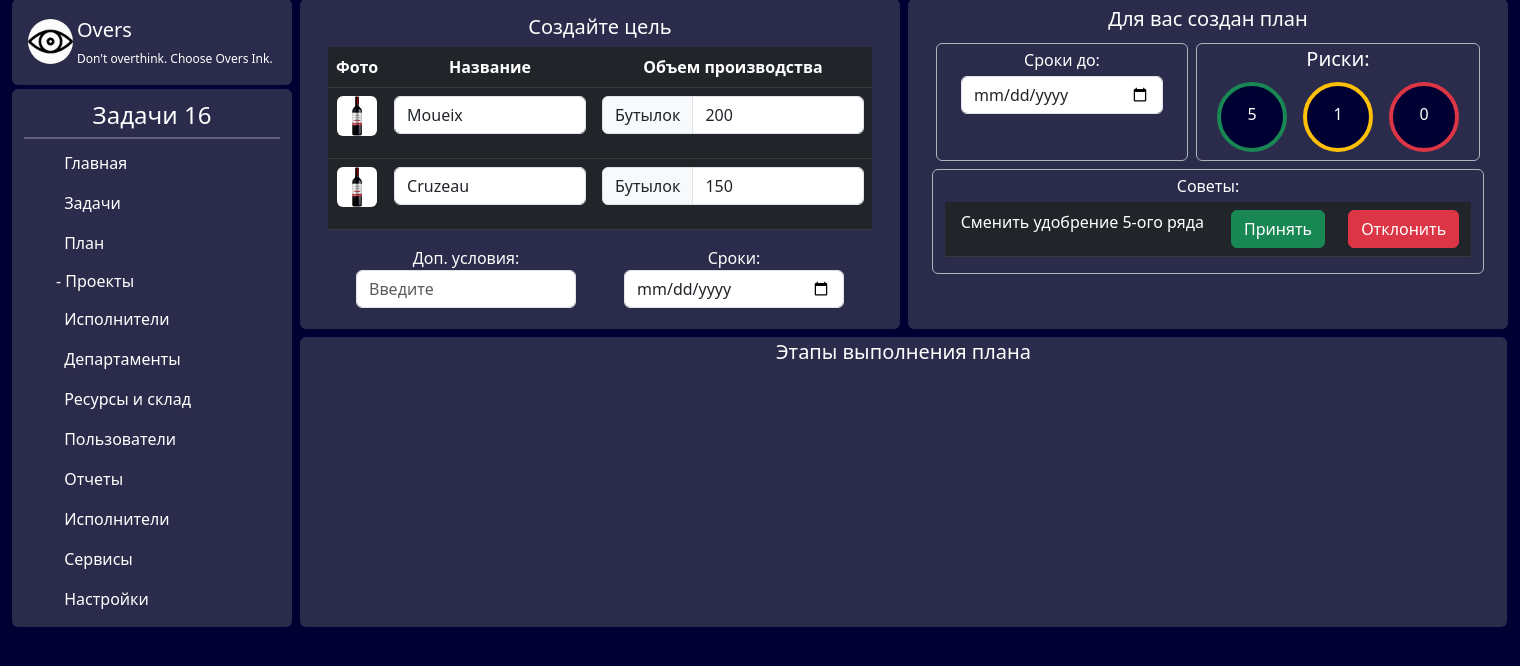
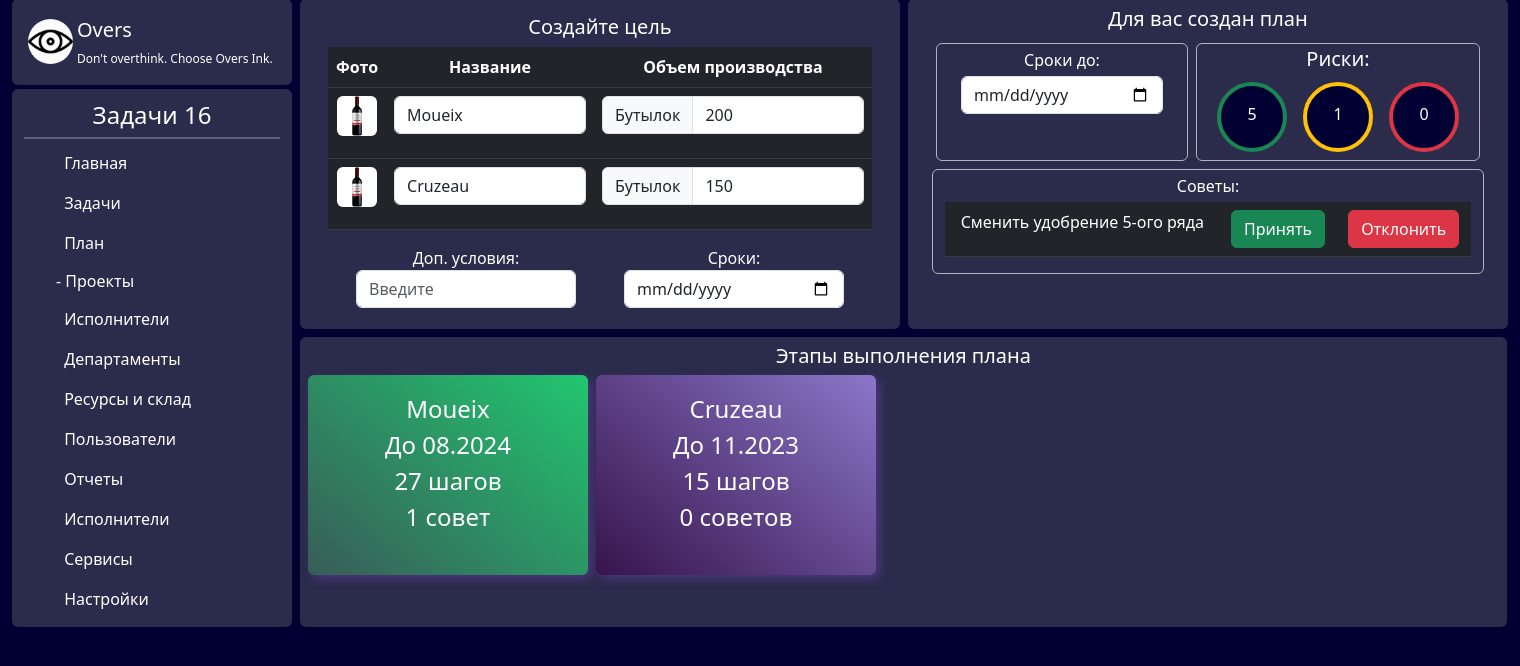
Before and after one commit to Polodashvili-Iosif/overs, a Django app: template overs/templates/pages/plan.html in a window 1520 px wide. Shown: the part 71-737 px from the top of the page. Run offline with Django 4.2, Linux system fonts and the light colour scheme; the template is opened without the code that fills it, so the values that code supplies are empty.

Commit message:
Доделана страница План

```diff
--- a/overs/static/css/style.css
+++ b/overs/static/css/style.css
@@ -136,3 +136,19 @@
     width: 1207px;
     height: 290px;
 }
+
+.plan_stage_1 {
+    width: 280px;
+    height: 200px;
+
+    background: linear-gradient(220.74deg, #1FD071 -9.53%, #3D4754 119.88%);
+    box-shadow: 4px 4px 10px rgba(151, 80, 239, 0.3);
+}
+
+.plan_stage_2 {
+    width: 280px;
+    height: 200px;
+
+    background: linear-gradient(220.74deg, #9380D5 -9.53%, #260033 119.88%);
+    box-shadow: 4px 4px 10px rgba(151, 80, 239, 0.3);
+}
--- a/overs/templates/pages/plan.html
+++ b/overs/templates/pages/plan.html
@@ -115,9 +115,29 @@
       </div>
     </div>
   </div>
-  <div class="text-white plan_stages rounded interface_background m-1">
+  <div class="text-white plan_stages rounded interface_background m-1 p-1">
     <div class="text-center">
       <span class="fs-5">Этапы выполнения плана</span>
+      <div class="fs-4 d-flex flex-row">
+        <div class="plan_stage_1 m-1 text-white p-3 rounded">
+          Moueix
+          <br>
+          До 08.2024
+          <br>
+          27 шагов
+          <br>
+          1 совет
+        </div>
+        <div class="plan_stage_2 m-1 text-white p-3 rounded">
+          Сruzeau
+          <br>
+          До 11.2023
+          <br>
+          15 шагов
+          <br>
+          0 советов
+        </div>
+      </div>
     </div>
   </div>
 {% endblock %}
```
